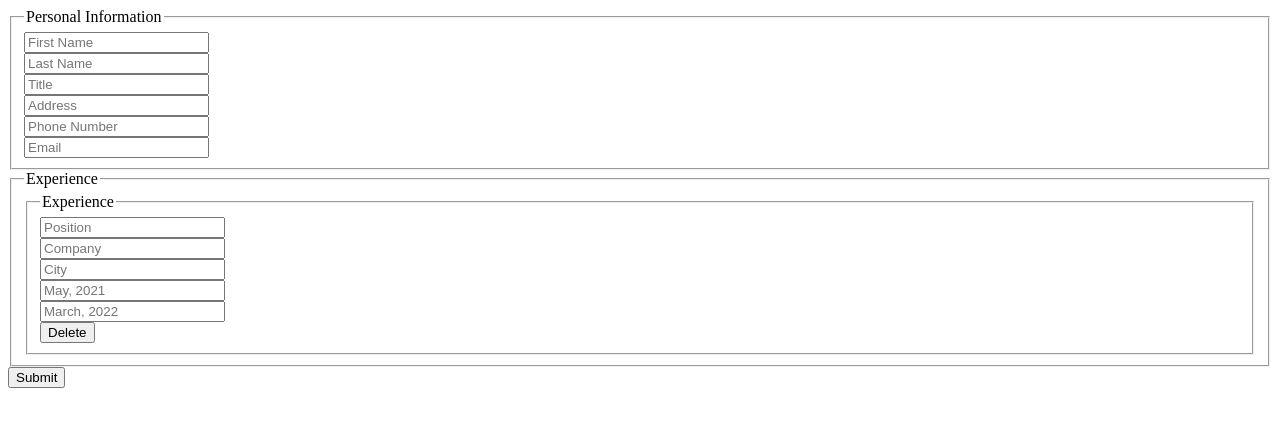
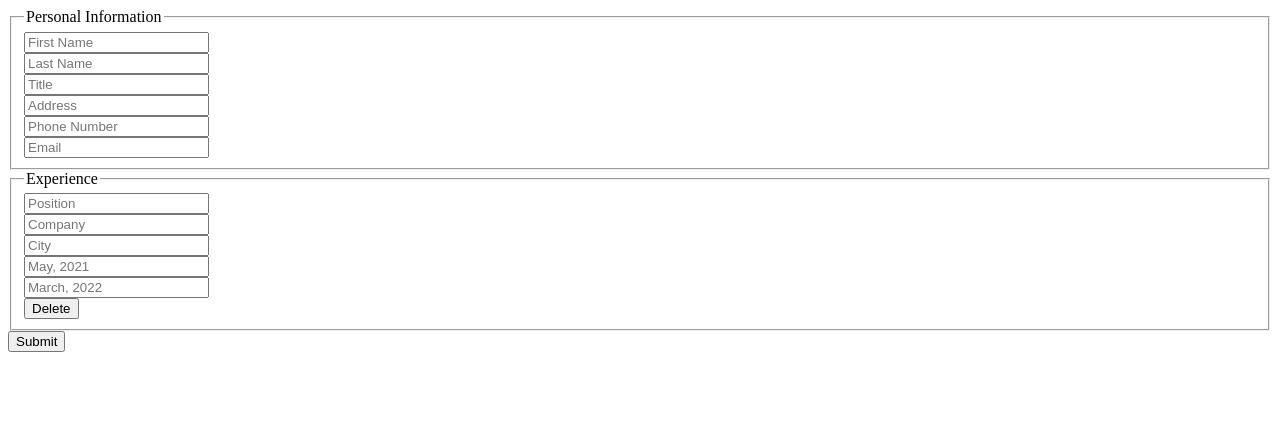
Before and after one commit to 4C-75-63-6B-79/CV_Application, a React (Create React App) app: page / in a window 1280 px wide. Shown: the top 426 px of the page. Built offline with nearby package versions, Linux system fonts and the light colour scheme.

Commit message:
render function now returns a section with the input fields

```diff
--- a/src/components/experience.js
+++ b/src/components/experience.js
@@ -206,11 +206,10 @@ class Experience extends React.Component {
             return <Input key={name} type={type} name={name} placeholder={placeholder} value={value} pattern={pattern} minlength={minlength} maxlength={maxlength} errorMessage={errorMessage} onChangeMethod={onChangeMethod}/>
         });
         return(
-            <fieldset>
-                <legend>{"Experience"}</legend>
+            <section>
                 {inputElements}
                 <Button textContent={"Delete"} onClickMethod={this.deleteButtonClicked}/>
-            </fieldset>
+            </section>
         )
     }
 }
```
